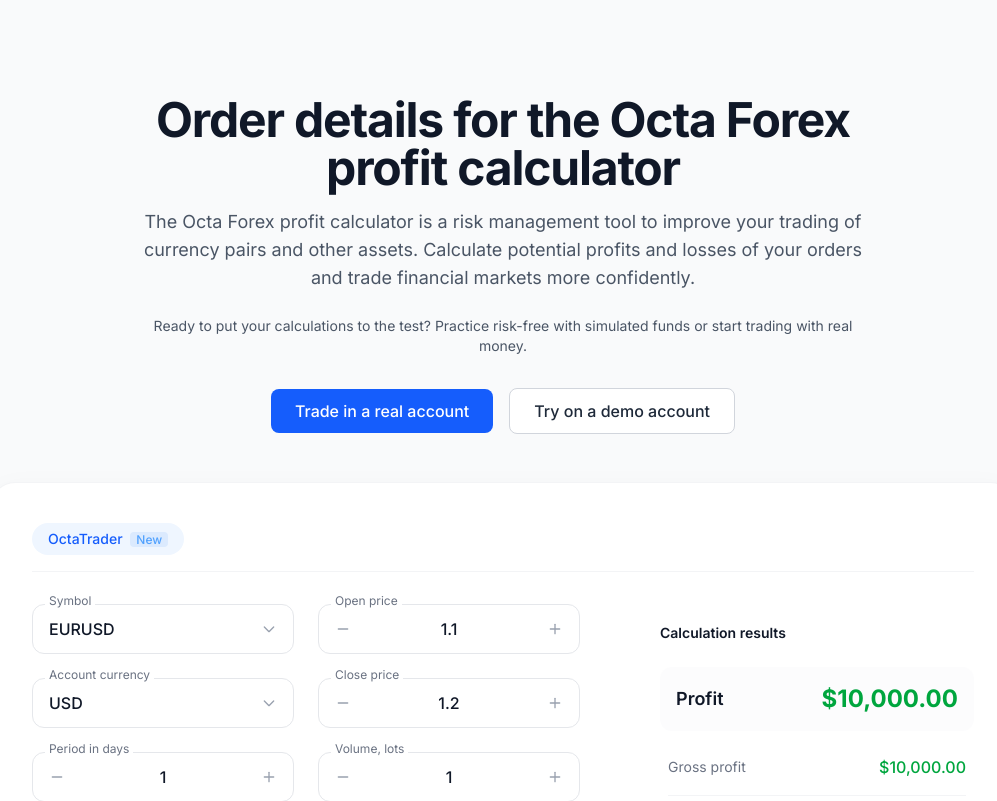
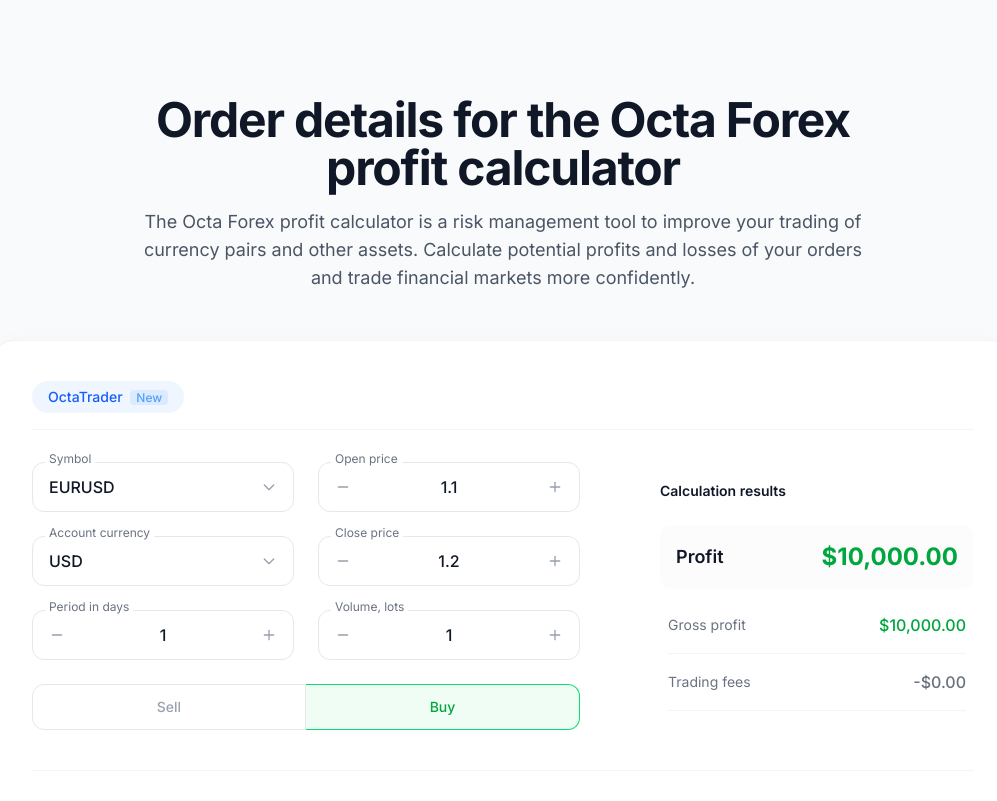
Before and after one commit to JayMunjani421/Forex, a React (Vite) app: page / in a window 1280 px wide. Shown: the top 801 px of the page, without its empty margins (137-1134 px from the left). Built offline with nearby package versions, Linux system fonts and the light colour scheme.

Commit message:
Update App.jsx

```diff
--- a/src/App.jsx
+++ b/src/App.jsx
@@ -13,17 +13,6 @@
           <p className="text-gray-600 text-lg">
             The Octa Forex profit calculator is a risk management tool to improve your trading of currency pairs and other assets. Calculate potential profits and losses of your orders and trade financial markets more confidently.
           </p>
-          <p className="text-gray-600 text-sm py-2">
-            Ready to put your calculations to the test? Practice risk-free with simulated funds or start trading with real money.
-          </p>
-          <div className="flex flex-col sm:flex-row items-center justify-center gap-4 mt-6">
-            <button className="w-full sm:w-auto bg-blue-600 hover:bg-blue-700 text-white font-medium px-6 py-2.5 rounded-lg transition-colors">
-              Trade in a real account
-            </button>
-            <button className="w-full sm:w-auto bg-white border border-gray-300 hover:bg-gray-50 text-gray-800 font-medium px-6 py-2.5 rounded-lg transition-colors">
-              Try on a demo account
-            </button>
-          </div>
         </div>
 
         {/* Calculator Widget */}
```
